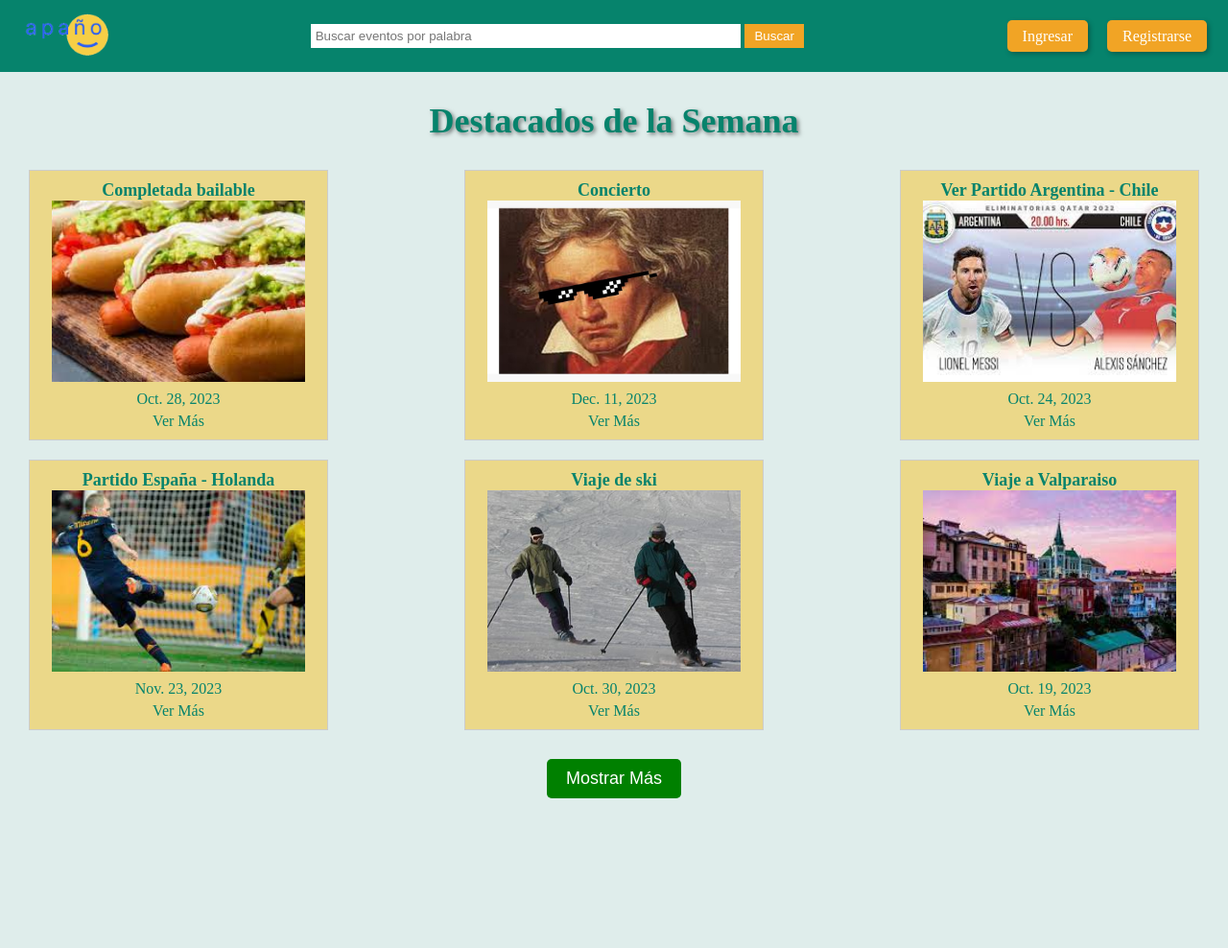
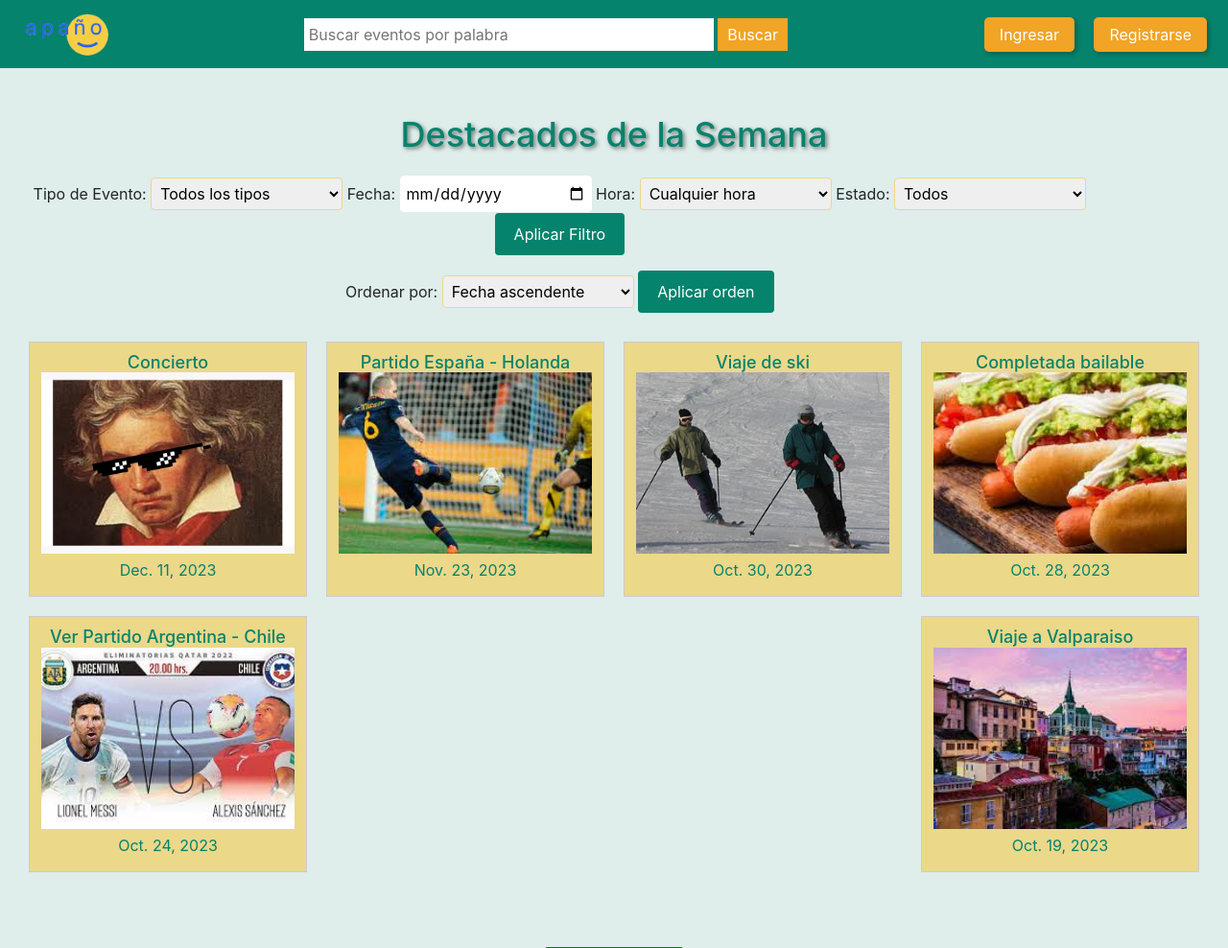
Before and after one commit to DCC-CC4401/2023-2-grupo-11, a Django app: page /eventos-destacados/ in a window 1280 px wide. Shown: the top 988 px of the page at 96% size. Before the commit the page ends 832 px from the top, so only its background shows below. Run offline with Django 4.2, Linux system fonts and the light colour scheme; data comes from the database, SQL or seed files in the repository; both versions use the stored data as it was after the commit; some libraries are stand-ins or nearby versions.

Commit message:
FEAT: ordenar los eventos y modal de eventos

```diff
--- a/apagno_app/apagno_app/settings.py
+++ b/apagno_app/apagno_app/settings.py
@@ -40,6 +40,7 @@ INSTALLED_APPS = [
     'django.contrib.messages',
     'django.contrib.staticfiles',
     'perfil_apagno_app',
+    'apagno_app'
 ]
 
 MIDDLEWARE = [
--- a/apagno_app/apagno_app/urls.py
+++ b/apagno_app/apagno_app/urls.py
@@ -20,12 +20,10 @@ from django.conf import settings
 from django.conf.urls.static import static
 from . import views
 
-app_name = 'apagno_app'
-
 urlpatterns = [
     path('admin/', admin.site.urls),
     path('perfil_apagno_app/', include('perfil_apagno_app.urls')),
-    path('eventos-destacados-logged/', destacados_logged),
+    path('eventos-destacados-logged/', destacados_logged, name='destacados_logged'),
     path('eventos-destacados/', destacados_logged), #esto hay que cambiarlo a cuando tengamos la destacados sin loggear
 ]
 
--- a/apagno_app/apagno_app/views.py
+++ b/apagno_app/apagno_app/views.py
@@ -1,14 +1,52 @@
-from django.http import HttpResponse
+from django.http import HttpResponse, HttpResponseBadRequest
 from django.shortcuts import render
 from perfil_apagno_app.models import nuevoEvento
-from django.core.paginator import Paginator
+from datetime import datetime, time
+
 
 def destacados_logged(request):
-    eventos = nuevoEvento.objects.all()  #Obtiene todos los eventos desde la base de datos
-    #paginator = Paginator(eventos, 6) #Muestra 6 eventos por página
-    #page = request.GET.get('page')
-    #eventos = paginator.get_page(page)
+    # Obtener los parámetros de filtro de la solicitud GET
+    categoria_filtro = request.GET.get('categoria', '')
+    fecha_filtro = request.GET.get('fecha', '')
+    hora_filtro = request.GET.get('hora', '')
+    estado_filtro = request.GET.get('estado', '')
+
+    ahora = datetime.now() # Se define la fecha y horas actuales
+
+    # Obtener todos los eventos desde la base de datos
+    eventos = nuevoEvento.objects.all()
+
+    # Aplicar los filtros si se han especificado
+    if categoria_filtro:
+        eventos = eventos.filter(tipo=categoria_filtro)
+    if fecha_filtro:
+        eventos = eventos.filter(fecha=fecha_filtro)
+    if hora_filtro:
+        if hora_filtro == "6-14":
+            eventos = eventos.filter(hora__gte=time(6, 0), hora__lt=time(14, 0))
+        elif hora_filtro == "14-20":
+            eventos = eventos.filter(hora__gte=time(14, 0), hora__lt=time(20, 0))
+        elif hora_filtro == "20-6":
+            eventos = eventos.filter(hora__gte=time(20, 0)) | eventos.filter(hora__lt=time(6, 0))
+
+    if estado_filtro == "terminado":
+        eventos = eventos.filter(fecha__lt=ahora.date())
+        eventos = eventos.exclude(fecha=ahora.date(), hora__gt=ahora.time())
+    elif estado_filtro == "sin_comenzar":
+        eventos = eventos.filter(fecha__gt=ahora.date())
+        eventos = eventos.exclude(fecha=ahora.date(), hora__lte=ahora.time())
+
+    if request.method == "GET":
+        # Obtener el valor del campo de orden
+        orden = request.GET.get('orden')
+
+        # Realiza el procesamiento necesario para ordenar los eventos según la opción seleccionada
+        # Aplicar la ordenación
+        if orden == 'fecha_asc':
+            eventos = eventos.order_by('fecha')
+        elif orden == 'fecha_desc':
+            eventos = eventos.order_by('-fecha')
+        else:
+            eventos = eventos.order_by('-fecha')
+
     return render(request, "destacados.html", {'eventos': eventos})
-
-#def destacados(request):
-#    return render(request, "destacadosSL.html")
--- a/apagno_app/perfil_apagno_app/static/style/destacados.css
+++ b/apagno_app/perfil_apagno_app/static/style/destacados.css
@@ -82,3 +82,66 @@ body {
     cursor: pointer;
     border-radius: 5px;
 }
+
+.form-group {
+    margin-right: 3cm; /* Agrega un margen derecho */
+}
+
+.select-input {
+    width: 200px; /* Ancho deseado para los campos select */
+    padding: 5px;
+    border: 1px solid #ebd889;
+    border-radius: 4px;
+}
+
+.date-input {
+    width: 200px; /* Ancho deseado para el campo de fecha */
+    padding: 5px;
+    border: 1px solid #ffffff;
+    border-radius: 4px;
+}
+
+.submit-button {
+    background-color: #06836c;
+    color: #fff;
+    padding: 10px 20px;
+    border: none;
+    border-radius: 4px;
+    cursor: pointer;
+}
+
+/* CSS para el Modal */
+.modal-content {
+    background-color: #ffffff; /* Color de fondo del modal (amarillo claro) */
+}
+
+.modal-title {
+    font-size: 24px;
+    color: #06836c; /* Color del título del modal (verde oscuro) */
+}
+
+.modal-body p {
+    font-size: 16px;
+    color: #06836c; /* Color del texto en el cuerpo del modal (verde oscuro) */
+}
+
+.modal-footer .btn {
+    background-color: #05a533; /* Color del botón en el pie del modal (verde oscuro) */
+    color: #fff; /* Color del texto del botón en el pie del modal (blanco) */
+    border: none;
+    border-radius: 4px;
+}
+
+/* Añadir emojis a los elementos del modal */
+#eventoFechaHora::before {
+    content: "⏰ "; /* Emoji de reloj */
+    content: "📅 "; /* Emoji de calendario */
+}
+
+#eventoLugar::before {
+    content: "📍 "; /* Emoji de chincheta */
+}
+
+#eventoHost::before {
+    content: "👤 "; /* Emoji de usuario */
+}
--- a/apagno_app/perfil_apagno_app/templates/destacados.html
+++ b/apagno_app/perfil_apagno_app/templates/destacados.html
@@ -1,3 +1,10 @@
+<!-- Enlaces a Bootstrap CSS y JS -->
+<link rel="stylesheet" href="https://maxcdn.bootstrapcdn.com/bootstrap/4.5.2/css/bootstrap.min.css">
+<script src="https://code.jquery.com/jquery-3.5.1.slim.min.js"></script>
+<script src="https://cdn.jsdelivr.net/npm/@popperjs/core@2.11.6/dist/umd/popper.min.js"></script>
+<script src="https://maxcdn.bootstrapcdn.com/bootstrap/4.5.2/js/bootstrap.min.js"></script>
+
+
 {% extends "base.html" %}
 
 {% load static %}
@@ -16,59 +23,136 @@
 {% block content %}
     <div class="py-5 text-center">
         <h2 style="font-size: 36px; color: #06836c; margin-bottom: 20px; text-align: center; text-shadow: 2px 2px 4px rgba(0, 0, 0, 0.5);">Destacados de la Semana</h2>
-    </div>
 
+
+        <!-- Formulario de filtro aquí -->
+        <div class="form-group">
+            <form method="GET" action="{% url 'destacados_logged' %}">
+                    <label for="tipo">Tipo de Evento:</label>
+                    <select name="tipo" id="tipo" class="select-input">
+                        <option value="">Todos los tipos</option>
+                        <option value="concierto">Concierto</option>
+                        <option value="exposicion">Exposición</option>
+                        <option value="deporte">Deporte</option>
+                    </select>
+
+                    <label for="fecha">Fecha:</label>
+                    <input type="date" name="fecha" id="fecha" class="date-input">
+
+                    <label for="hora">Hora:</label>
+                    <select name="hora" id="hora" class="select-input">
+                        <option value="">Cualquier hora</option>
+                        <option value="6-14">6h a 14h</option>
+                        <option value="14-20">14h a 20h</option>
+                        <option value="20-6">20h a 6h</option>
+                    </select>
+
+                    <label for="estado">Estado:</label>
+                    <select name="estado" id="estado" class="select-input">
+                        <option value="">Todos</option>
+                        <option value="terminado">Evento Terminado</option>
+                        <option value="sin_comenzar">Evento Sin Comenzar</option>
+                    </select>
+
+                <button type="submit" class="submit-button">Aplicar Filtro</button>
+            </form>
+        </div>
+
+        <!-- Formulario para ordenar -->
+        <div class="form-group">
+            <form method="GET" id="orden_form" action="{% url 'destacados_logged' %}">
+                <label for="orden">Ordenar por:</label>
+                <select name="orden" id="orden" class="select-input">
+                    <option value="fecha_asc">Fecha ascendente</option>
+                    <option value="fecha_desc">Fecha descendente</option>
+                </select>
+                <button type="submit" class="submit-button">Aplicar orden</button>  <!-- Este botón está oculto para el envío automático -->
+            </form>
+        </div>
+
+        <!-- Este botón está oculto para el envío automático
+        <script>
+            function submitForm() {
+                document.getElementById('orden_form').submit();
+            }
+        </script>
+        -->
+
+
+
+    <!-- Renderiza los eventos -->
     <div id="eventos-container" class="eventos-container">
         {% for evento in eventos %}
             <div class="evento">
                 <h3>{{ evento.nombre }}</h3>
-                <img src="{{ evento.imagen.url }}" alt="{{ evento.nombre }}">
+                <img src="{{ evento.imagen.url }}" alt="{{ evento.nombre }}" data-toggle="modal" data-target="#eventoModal"
+                data-nombre="{{ evento.nombre }}" data-fecha="{{ evento.fecha }}" data-hora="{{ evento.hora }}" data-descripcion="{{ evento.descripcion }}"
+                data-host="{{ evento.host }}" data-lugar="{{ evento.lugar }}" data-categoria="{{ evento.categoria }}">
                 <p>{{ evento.fecha }}</p>
-                <a href="#">Ver Más</a>
             </div>
         {% endfor %}
     </div>
 
-    <!--<button id="load-more-button">Ver Más</button>
-    <div id="load-more-container"></div>
+<!-- Modal de eventos-->
+<div class="modal fade" id="eventoModal" tabindex="-1" role="dialog" aria-labelledby="eventoModalLabel" aria-hidden="true">
+    <div class="modal-dialog" role="document">
+        <div class="modal-content">
+            <div class="modal-header">
+                <h5 class="modal-title" id="eventoModalLabel"></h5>
+                <button type="button" class="close" data-dismiss="modal" aria-label="Close">
+                    <span aria-hidden="true">&times;</span>
+                </button>
+            </div>
+            <div class="modal-body">
+                <!-- Mostrar los detalles del evento -->
+                <p id="eventoFechaHora">
+                    📅⏰ <!-- Emoji de reloj -->
+                </p>
+                <p id="eventoLugar">
+                    📍 <!-- Emoji de chincheta -->
+                </p>
+                <p id="eventoHost">
+                    &#128100; <!-- Emoji de ususario -->
+                </p>
+                <p><strong>Descripción:</strong></p>
+                <p id="eventoDescripcion"></p>
 
-    <script>
-        document.addEventListener('DOMContentLoaded', function () {
-            const loadMoreButton = document.getElementById('load-more-button');
-            let currentPage = 2;
-            let loadingMoreEvents = false; //Controla si se están cargando más eventos.
+            </div>
+            <div class="modal-footer">
+                <button type="button" class="btn btn-success" data-dismiss="modal">Apaño</button>
+            </div>
+        </div>
+    </div>
+</div>
 
-            loadMoreButton.addEventListener('click', function () {
-                if (loadingMoreEvents) {
-                    return; // No hace nada si ya se están cargando eventos.
-                }
+<script>
+    // Capturar el evento al hacer clic en la imagen
+    $('#eventos-container .evento img').click(function () {
+        // Obtener los datos del evento desde los atributos de datos personalizados
+        var nombre = $(this).data('nombre');
+        var fecha = $(this).data('fecha');
+        var hora = $(this).data('hora');
+        var host = $(this).data('host');
+        var lugar = $(this).data('lugar');
+        var descripcion = $(this).data('descripcion');
+        var categoria = $(this).data('categoria');
+        // Concatenar la fecha y la hora
+        var fechaHora = fecha + ' - ' + hora;
 
-                loadingMoreEvents = true; //Evita más clics mientras se carga.
+        // Actualizar el contenido del modal con los datos del evento
+        $('#eventoModalLabel').text(nombre);
+        $('#eventoNombre').text(nombre);
+        $('#eventoFechaHora').text(fechaHora);
+        $('#eventoHost').text(host);
+        $('#eventoLugar').text(lugar);
+        $('#eventoDescripcion').text(descripcion);
+        $('#eventoCategoria').text(categoria);
+    });
+</script>
 
-                fetch(`/eventos-destacados-logged/?page=${currentPage}`)
-                    .then(response => response.text())
-                    .then(data => {
-                        const parser = new DOMParser();
-                        const doc = parser.parseFromString(data, 'text/html');
-                        const newEvent = doc.querySelector('.evento');
-                        const eventsContainer = document.getElementById('eventos-container');
 
-                        if (newEvent) {
-                            eventsContainer.appendChild(newEvent);
-                            currentPage++;
-                        } else {
-                            //Si no hay más eventos, oculta el botón "Ver Más".
-                            loadMoreButton.style.display = 'none';
-                            const noMoreEventsMessage = document.createElement('p');
-                            noMoreEventsMessage.textContent = 'No hay más eventos';
-                            document.getElementById('load-more-container').appendChild(noMoreEventsMessage);
-                        }
-
-                        loadingMoreEvents = false;
-                    });
-            });
-        });
-    </script> -->
+    </div>
     <button id="mostrar-mas">Mostrar Más</button>
 </div>
+
 {% endblock %}
--- a/apagno_app/perfil_apagno_app/urls.py
+++ b/apagno_app/perfil_apagno_app/urls.py
@@ -3,6 +3,7 @@ from django.conf import settings
 from django.conf.urls.static import static
 
 from . import views
+
 
 urlpatterns = [
     path('crear_evento', views.creacionEvento, name='nuevo evento'),
```
Also changed, not shown: apagno_app/db.sqlite3, apagno_app/perfil_apagno_app/media/eventos_images/330px-Esquiant_S2RNvwn.jpeg (added), apagno_app/perfil_apagno_app/media/eventos_images/descarga_1_u2F0Inb.jpeg (added), apagno_app/perfil_apagno_app/media/eventos_images/descarga_2_vu2bgJb.jpeg (added), apagno_app/perfil_apagno_app/media/eventos_images/descarga_3.jpeg (added), apagno_app/perfil_apagno_app/media/eventos_images/descarga_f2XWG5v.jpeg (added), apagno_app/perfil_apagno_app/media/eventos_images/thug-beethoven-2_UDk2K3Q.jpg (added).
